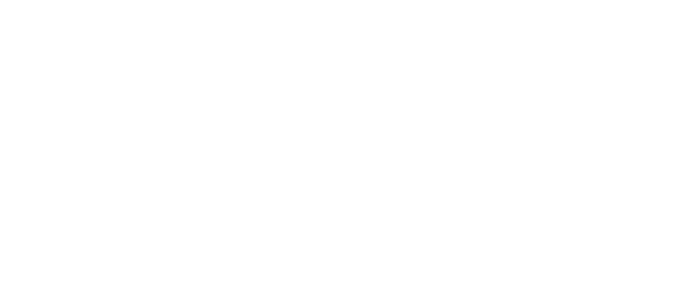
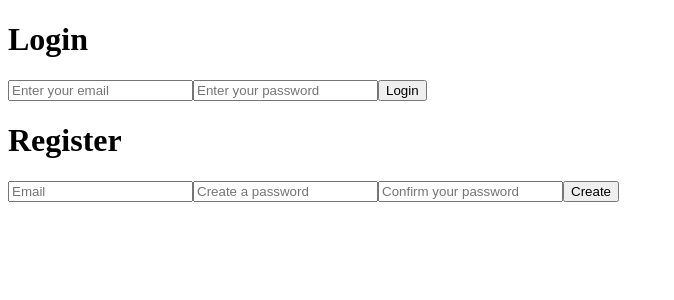
Before and after one commit to bpun1p/MERN-Chat-App, a React (Vite) app in the folder client/: page /access in a window 1280 px wide. Shown: the top 300 px of the page, without its empty margins (0-674 px from the left). Built offline with nearby package versions, Linux system fonts and the light colour scheme.

Commit message:
framework for access page created

```diff
--- a/client/package.json
+++ b/client/package.json
@@ -11,7 +11,8 @@
   },
   "dependencies": {
     "react": "^18.2.0",
-    "react-dom": "^18.2.0"
+    "react-dom": "^18.2.0",
+    "react-router-dom": "^6.14.2"
   },
   "devDependencies": {
     "@types/react": "^18.2.14",
--- a/client/src/App.jsx
+++ b/client/src/App.jsx
@@ -1,10 +1,16 @@
 import React from 'react'
 import './App.css'
+import { BrowserRouter, Routes, Route } from 'react-router-dom';
+import Access from './components/access/Access'
 
 function App() {
 
   return (
-    <></>
+    <BrowserRouter>
+      <Routes>
+        <Route path='/access' element={<Access/>}/>
+      </Routes>
+    </BrowserRouter>
   )
 }
 
--- /dev/null
+++ b/client/src/components/access/Access.jsx
@@ -0,0 +1,13 @@
+import React from 'react'
+import Register from './register/Register'
+import Login from './login/Login'
+
+
+export default function Access() {
+  return (
+    <>
+      <Login/>
+      <Register/>
+    </>
+  )
+}
--- /dev/null
+++ b/client/src/components/access/login/Login.jsx
@@ -0,0 +1,25 @@
+import React  from 'react'
+
+export default function Login() {
+
+  return (
+    <div className='login-container'>
+      <div className='login-body'>
+        <h1 className='login-header'>Login</h1>
+        <form className='login-form'>
+          <input
+            placeholder='Enter your email'
+            type='text'
+            id='email'
+          />
+          <input
+            placeholder='Enter your password'
+            type='password'
+            id='password'
+          />
+          <button type='submit' className='login-btn'>Login</button>
+        </form>
+      </div>
+    </div>
+  )
+}
--- /dev/null
+++ b/client/src/components/access/register/Register.jsx
@@ -0,0 +1,30 @@
+import React  from 'react'
+
+export default function Register() {
+
+  return (
+    <div className='register-container'>
+      <div className='register-body'>
+        <h1 className='register-header'>Register</h1>
+        <form className='register-form'>
+          <input
+            placeholder='Email'
+            type='text'
+            id='email'
+          />
+          <input
+            placeholder='Create a password'
+            type='password'
+            id='password'
+          />
+          <input
+            placeholder='Confirm your password'
+            type='password'
+            id='confirm-password'
+          />
+          <button type='submit' className='register-btn'>Create</button>
+        </form>
+      </div>
+    </div>
+  )
+}
```
Also changed, not shown: client/src/components/access/Access.css (added), client/src/components/access/login/Login.css (added), client/src/components/access/register/Register.css (added), 1 other file (tests, documents, lock files or other folders).
